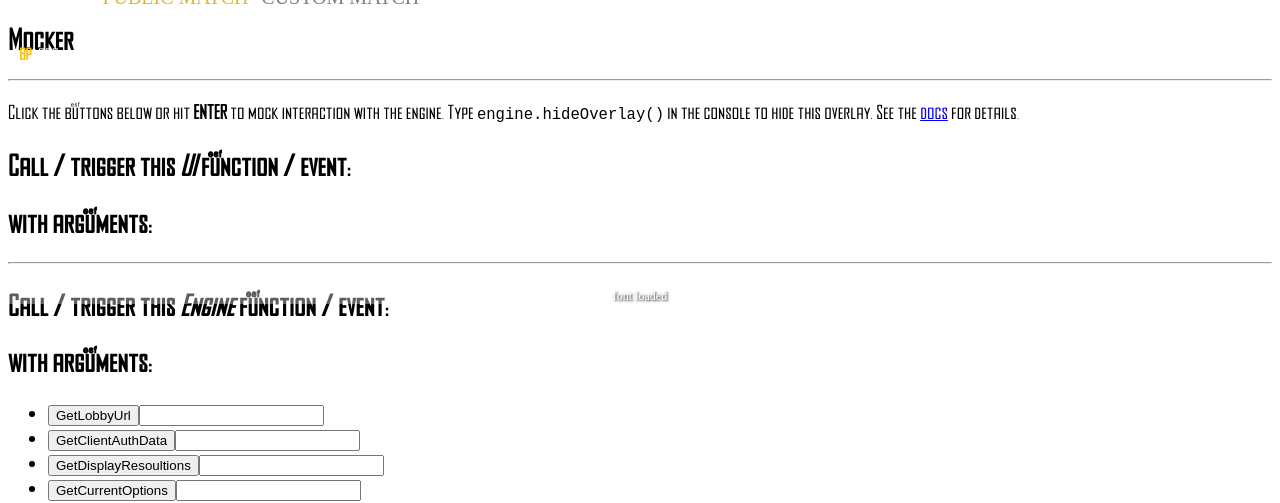
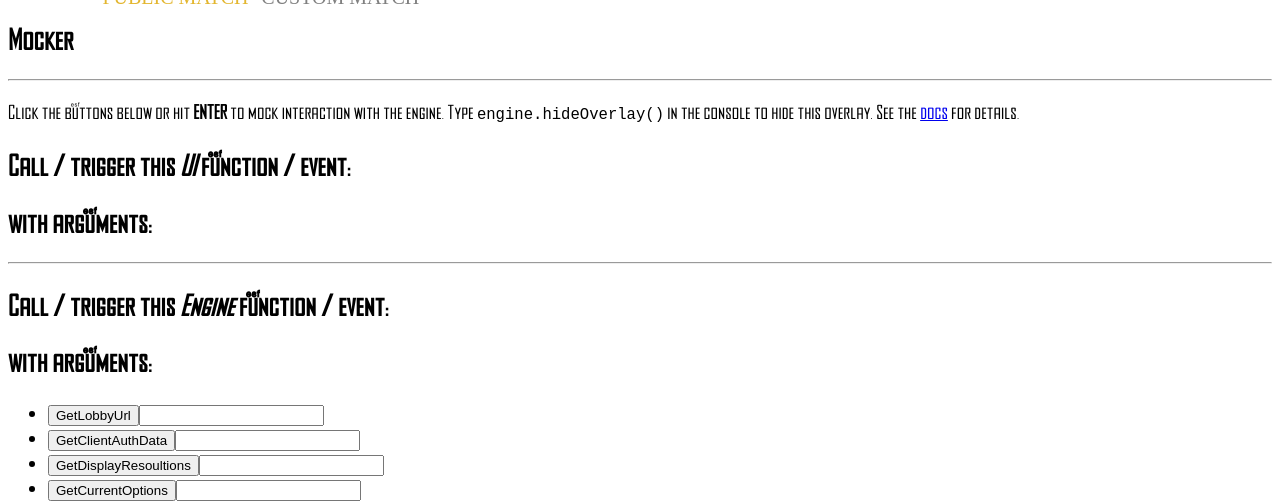
Before and after one commit to wtbdev/pg2017_temp_ui, a plain HTML site: page index.html in a window 1280 px wide. Shown: the part 84-587 px from the top of the page. Drawn offline with Linux system fonts and the light colour scheme; files whose address does not match are found by name; a web font is replaced by a local one.

Commit message:
disabled debug, fixed role not displaying

```diff
--- a/index.html
+++ b/index.html
@@ -67,12 +67,12 @@
             </div>
         </div>
 
-        <div class="player-info-container">
+        <!-- <div class="player-info-container">
             <div class="bp-info"><strong>BP</strong>999</div>
             <div class="user-info">
                 {{ l('hello') }}
             </div>
-        </div>
+        </div> -->
     </div>
     <script src="./js/jquery-2.2.0.min.js"></script>
     <script src="./js/jquery-ui-1.11.4.min.js"></script>
@@ -142,7 +142,7 @@
                 userSerial: "userSerial",
                 currentServer: serverList[0],
                 debugInfo: "Here is debugInfo",
-                isDebug: true,
+                isDebug: false,
                 routers: [],
                 currentRouter: {},
                 playerCountInfo: "Wait for Update",
@@ -197,6 +197,7 @@
             console.log("font loaded");
             app.debugInfo = "font loaded";
             app.loaded = true;
+            createRole();
             // var result = engine.call('GetClientAuthData');
             // result.then(function (r) {
             //     // app.debugInfo = "info:" + JSON.stringify(r);
```
